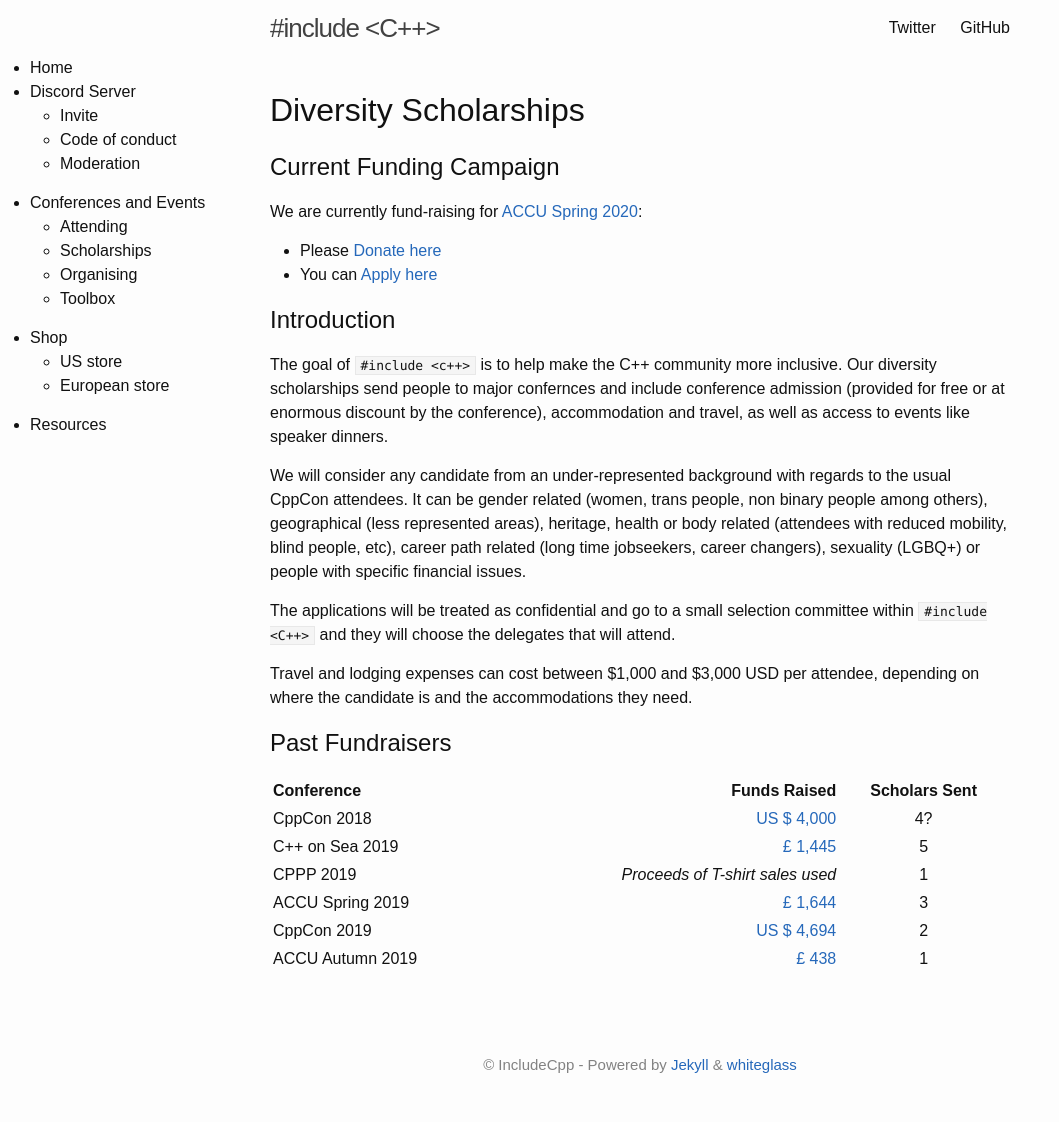
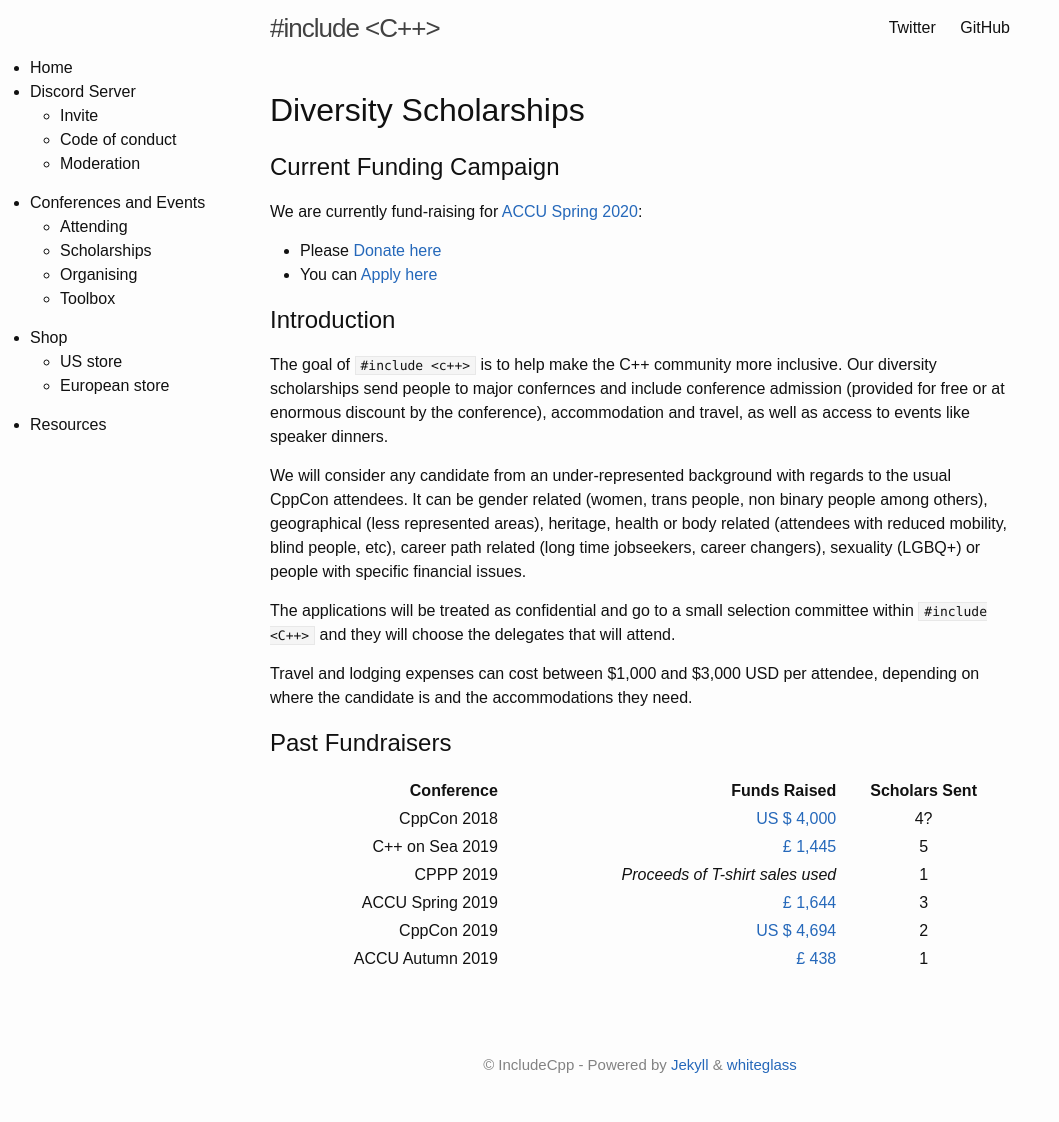
Before and after one commit to include-cpp/include-cpp.github.io, a Jekyll site: the page built from scholarships.md, in a window 1280 px wide. Shown: the whole page, without its empty margins (0-1059 px from the left). Built offline with Jekyll 4.4.1, drawn with Linux system fonts in a browser that asks for light colours; our own code applies the rules of GitHub Pages for plain Markdown files.

Commit message:
Right-justify conference names - looks tidier with dates aligning...

```diff
--- a/scholarships.md
+++ b/scholarships.md
@@ -24,10 +24,10 @@ Travel and lodging expenses can cost between $1,000 and $3,000 USD per attendee,
 ## Past Fundraisers
 
 | Conference       |                                                                      Funds Raised | Scholars Sent |
-|------------------|----------------------------------------------------------------------------------:|:-------------:|
-| CppCon 2018      |   [US $ 4,000](https://www.gofundme.com/f/sponsoring-women-cppcon-2018-attendees) |      4?       |
-| C++ on Sea 2019  |   [£ 1,445](https://www.gofundme.com/f/cpp-on-sea-diversity-and-support-tickets)  |       5       |
-| CPPP   2019      |                                                  *Proceeds of T-shirt sales used* |       1       |
+|-----------------:|----------------------------------------------------------------------------------:|:-------------:|
+|      CppCon 2018 |   [US $ 4,000](https://www.gofundme.com/f/sponsoring-women-cppcon-2018-attendees) |       4?      |
+|  C++ on Sea 2019 |    [£ 1,445](https://www.gofundme.com/f/cpp-on-sea-diversity-and-support-tickets) |       5       |
+|        CPPP 2019 |                                                  *Proceeds of T-shirt sales used* |       1       |
 | ACCU Spring 2019 |     [£ 1,644](https://www.gofundme.com/f/includecpp-diversity-conference-tickets) |       3       |
-| CppCon 2019      | [US $ 4,694](https://www.gofundme.com/f/sponsoring-diverse-cppcon-2019-attendees) |       2       |
+|      CppCon 2019 | [US $ 4,694](https://www.gofundme.com/f/sponsoring-diverse-cppcon-2019-attendees) |       2       |
 | ACCU Autumn 2019 |                 [£ 438](https://www.gofundme.com/f/include-accu-autumn-conf-2019) |       1       |
```
